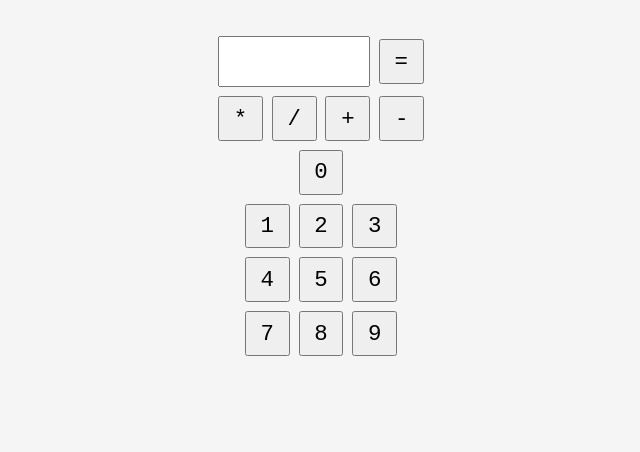
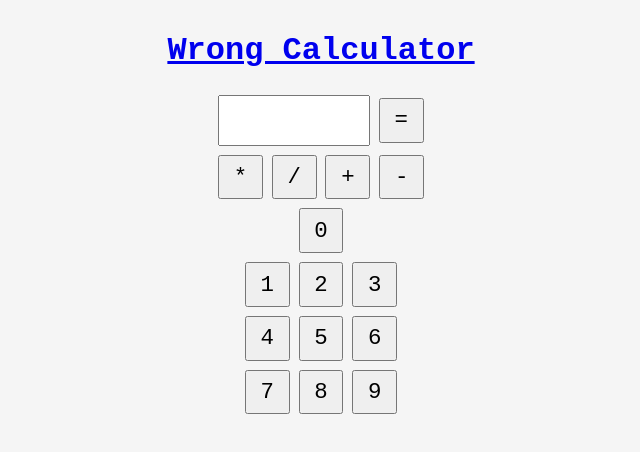
Before and after one commit to ForrestWeiswolf/wrong-calculator, a React (Create React App) app: page / in a window 1280 px wide. Shown: the top 452 px of the page, without its empty margins (319-959 px from the left). Built offline with nearby package versions, Linux system fonts and the light colour scheme.

Commit message:
Add an explanatory header

```diff
--- a/src/App.tsx
+++ b/src/App.tsx
@@ -9,6 +9,7 @@ function App() {
 
   return (
     <div className="App">
+      <h1><a href='https://xkcd.com/2313/'>Wrong Calculator</a></h1>
       {result && <div className='result'>{result.toString()}</div>}
       <input type="text" onChange={
         e => setInput(e.target.value.replace(/[^1-9\*/+\- ]/, ''))
```
